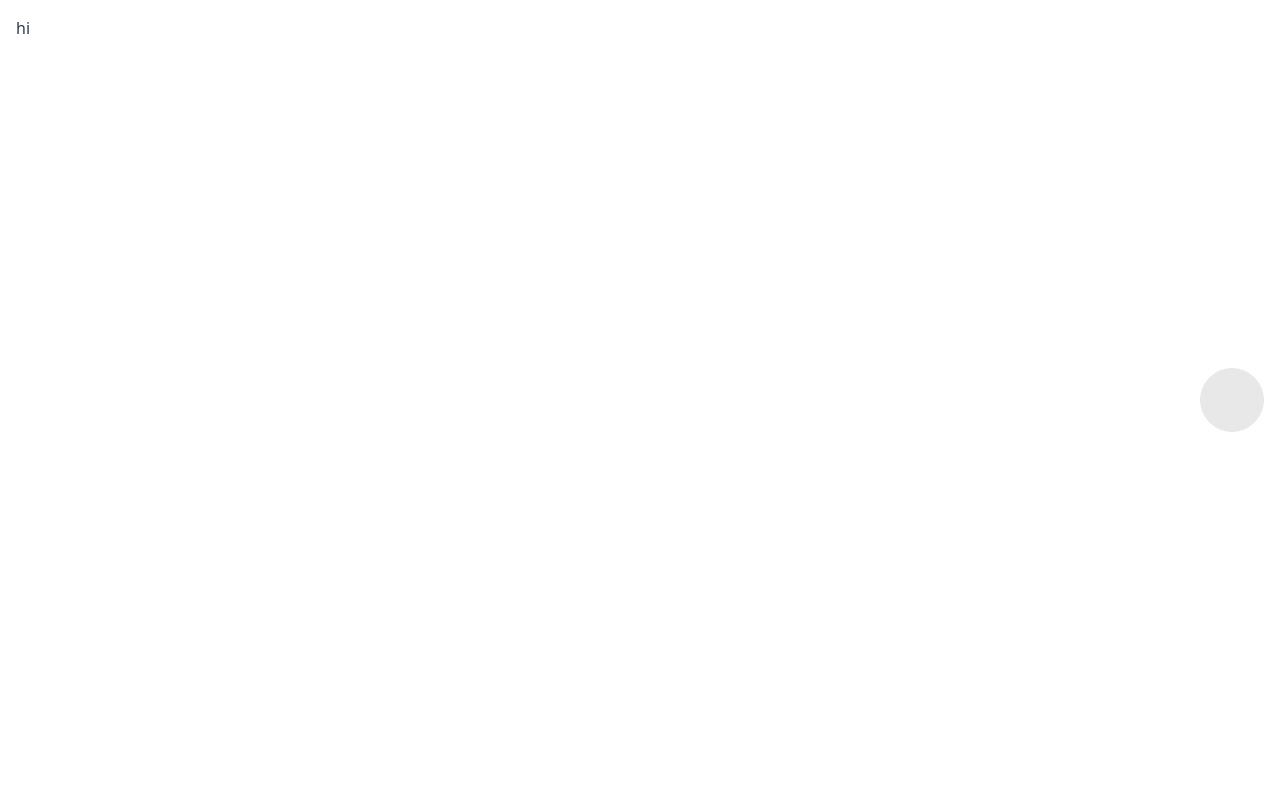
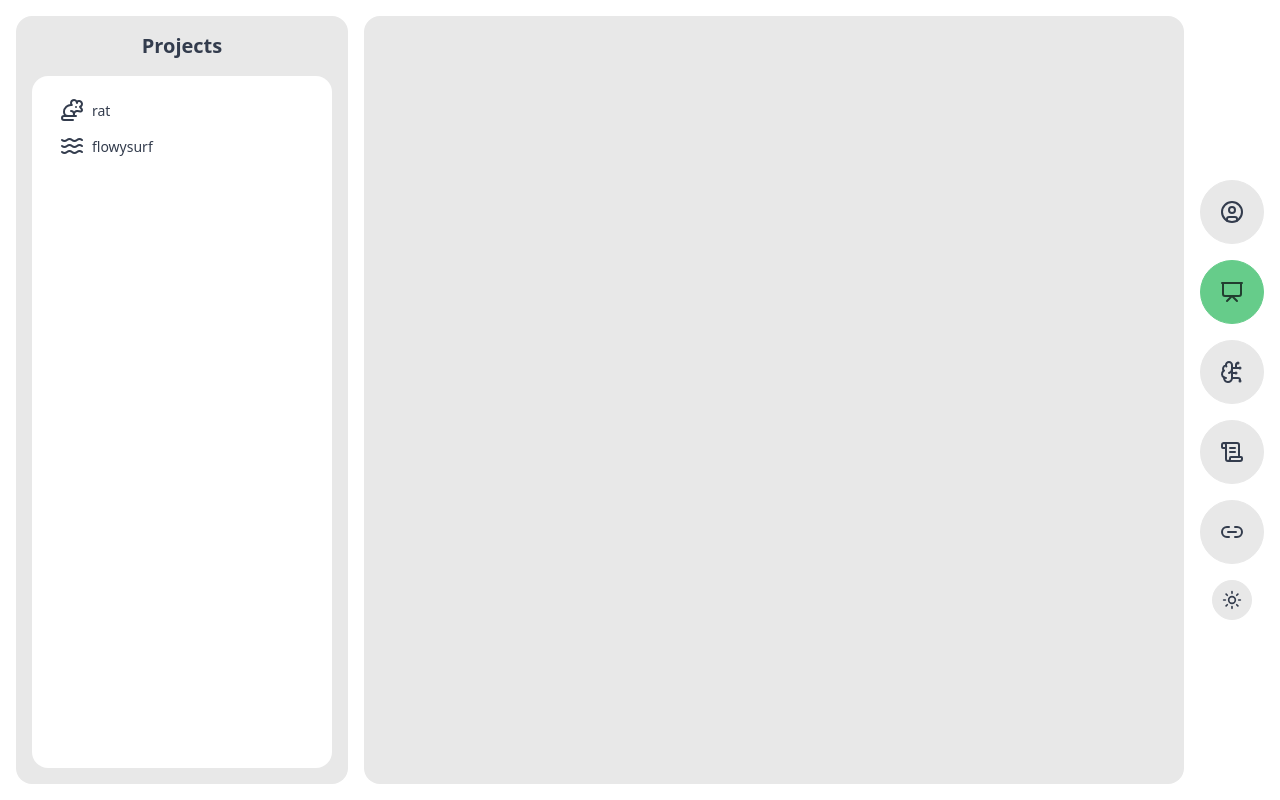
Before and after one commit to daqnal/dgd.dev, a SvelteKit app: page / in a window 1280 px wide. Built offline with nearby package versions, Linux system fonts and the light colour scheme.

Commit message:
pages working; add basic stuff to projects page; change page on scroll; simple theme toggle

```diff
--- a/src/app.css
+++ b/src/app.css
@@ -9,3 +9,7 @@ body {
   height: 100%;
   width: 100%;
 }
+
+* {
+  box-sizing: border-box;
+}
--- a/src/routes/+layout.svelte
+++ b/src/routes/+layout.svelte
@@ -7,6 +7,7 @@
 
 <svelte:head>
   <link rel="icon" href={favicon} />
+  <title>Daniel Durling</title>
 </svelte:head>
 
 {@render children()}
--- a/src/routes/+page.svelte
+++ b/src/routes/+page.svelte
@@ -10,35 +10,65 @@
     BrainCircuit,
     CircleUser,
     Link2,
+    Moon,
     Presentation,
     ScrollText,
+    Sun,
   } from "@lucide/svelte";
 
   let components = [
-    { comp: FirstGlance, icon: CircleUser },
-    { comp: Projects, icon: Presentation },
-    { comp: Skills, icon: BrainCircuit },
-    { comp: About, icon: ScrollText },
-    { comp: Links, icon: Link2 },
+    { title: "First Glance", comp: FirstGlance, icon: CircleUser },
+    { title: "Projects", comp: Projects, icon: Presentation },
+    { title: "Skills", comp: Skills, icon: BrainCircuit },
+    { title: "About Me", comp: About, icon: ScrollText },
+    { title: "Links & Contact", comp: Links, icon: Link2 },
   ];
 
-  let currentComponentIdx = $state(0);
+  let compIdx = $state(1);
 
   function handleClick(index) {
-    currentComponentIdx = index;
+    compIdx = index;
+    console.log(scrollY);
   }
+
+  // Switches pages up or down on scroll
+  $effect(() => {
+    function handler(e) {
+      if (Math.abs(e.deltaY) < 40) return;
+      compIdx = Math.max(
+        0,
+        Math.min(components.length - 1, compIdx + (e.deltaY > 0 ? 1 : -1)),
+      );
+    }
+    window.addEventListener("wheel", handler);
+    return () => window.removeEventListener("wheel", handler);
+  });
 </script>
 
 <div class="flex h-full">
   <div class="grow p-4">
-    {#each [components[currentComponentIdx].comp] as Comp}
+    {#each [components[compIdx].comp] as Comp}
       <Comp />
     {/each}
   </div>
-  <div class="flex flex-col place-content-center gap-4 grow-0 px-4">
-    {#each [components] as btn}
-      <PageButton icon={btn.icon} />
+  <div
+    class="flex flex-col place-content-center place-items-center gap-4 grow-0 pr-4 py-4"
+  >
+    {#each components as { title, icon: Icon }, i}
+      <PageButton
+        {title}
+        icon={Icon}
+        onclick={() => handleClick(i)}
+        active={i === compIdx}
+      />
     {/each}
+    <button class="btn btn-circle tooltip tooltip-left" data-tip="Toggle theme">
+      <label class="swap swap-rotate">
+        <input type="checkbox" class="theme-controller" value="emerald" />
+        <Sun class="swap-off w-5 m-auto" />
+        <Moon class="swap-on w-5 m-auto" />
+      </label>
+    </button>
   </div>
 </div>
 
--- a/src/routes/PageButton.svelte
+++ b/src/routes/PageButton.svelte
@@ -1,7 +1,13 @@
 <script>
-  let p = $props();
+  let { title, icon: Icon, active = false, onclick } = $props();
 </script>
 
-<button onclick={p.onclick} class="btn btn-circle text-xl w-[5vw] h-[5vw]">
-  {p.icon}
+<button
+  {onclick}
+  class="btn btn-circle tooltip tooltip-left text-xl w-[5vw] h-[5vw] {active
+    ? 'btn-primary'
+    : ''}"
+  data-tip={title}
+>
+  <Icon />
 </button>
--- a/src/routes/Projects.svelte
+++ b/src/routes/Projects.svelte
@@ -0,0 +1,40 @@
+<script>
+  import { Rat, Waves } from "@lucide/svelte";
+
+  let projects = [
+    {
+      title: "rat",
+      icon: Rat,
+      img: "/images/projects/rat.png",
+      link: "https://rat.dance",
+      shortDesc: "horizontally spinning rat",
+      fullDesc: "A 3D horizontally spinning rat made with React Three Fiber",
+    },
+    {
+      title: "flowysurf",
+      icon: Waves,
+      img: "/images/projects/flowysurf.png",
+      link: "https://flowy.surf",
+      shortDesc: "Flowchart project manager",
+      fullDesc:
+        "flowysurf is a lightweight visual project manager optimized for planning milestones and tasks with a clean UI. Drag nodes, connect task flows, and track milestone progress — milestones automatically aggregate upstream Task completion.",
+    },
+  ];
+</script>
+
+<div class="flex gap-4 w-full h-full">
+  <div class="bg-base-200 rounded-box p-4 flex flex-col">
+    <h2 class="text-xl font-bold text-center mb-4">Projects</h2>
+    <ul class="menu w-75 bg-base-100 rounded-box px-4 py-4 flex-grow">
+      {#each projects as { title, icon: Icon, img, link, desc }, i}
+        <li class="flex">
+          <btn class="w-full h-full">
+            <Icon />
+            <p>{title}</p>
+          </btn>
+        </li>
+      {/each}
+    </ul>
+  </div>
+  <div class="bg-base-200 flex-grow h-full rounded-box"></div>
+</div>
```
Also changed, not shown: 1 other file (tests, documents, lock files or other folders).
